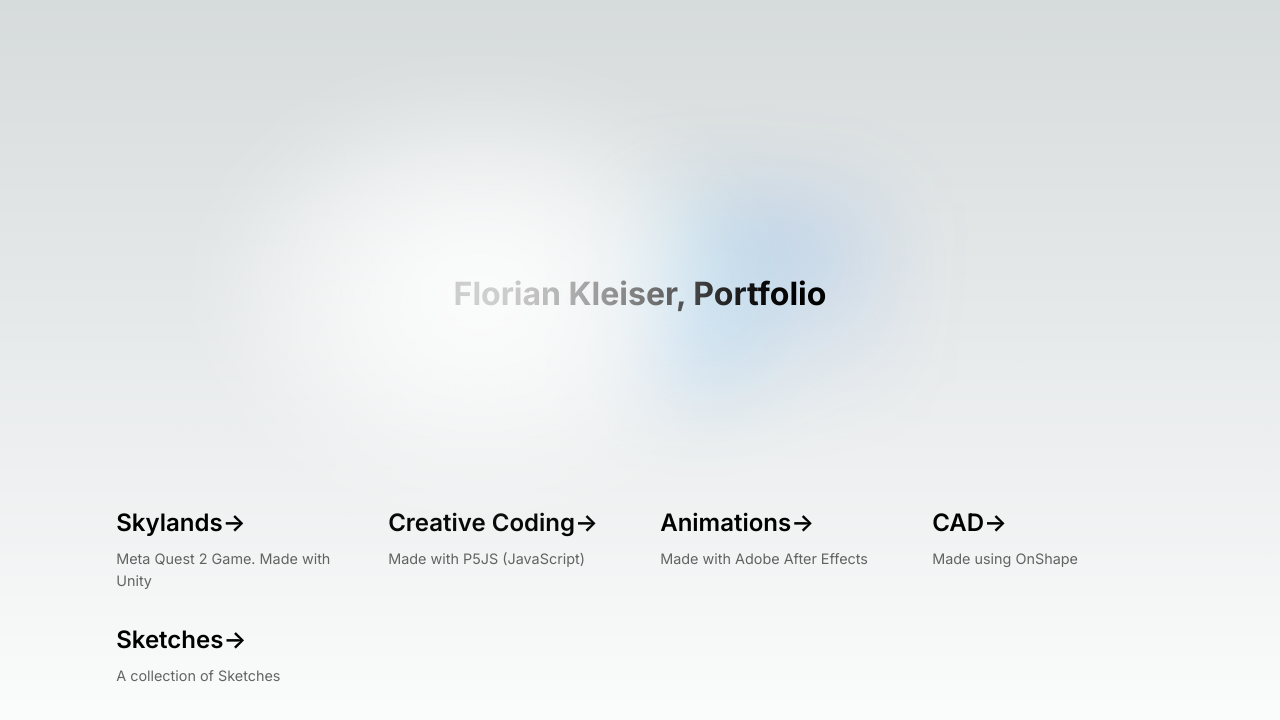
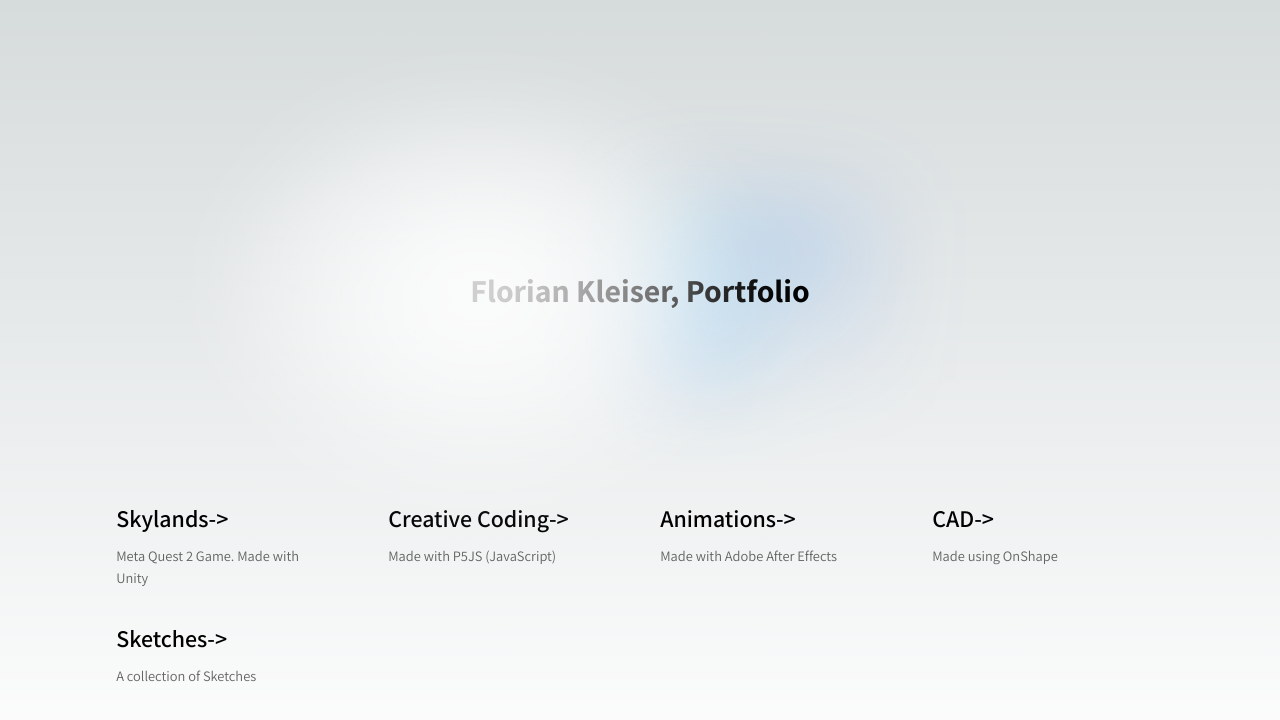
Before and after one commit to flokleiser/nextjs-flo, a Next.js app: page / in a window 1280 px wide. Shown: the top 720 px of the page. Built offline with nearby package versions, Linux system fonts and the light colour scheme.

Commit message:
working version mi

```diff
--- a/app/layout.js
+++ b/app/layout.js
@@ -1,7 +1,9 @@
 import { Inter } from 'next/font/google'
 import './globals.css'
+import { Assistant } from 'next/font/google'
 
 const inter = Inter({ subsets: ['latin'] })
+const assistant = Assistant({ subsets: ['latin'] })
 
 export const metadata = {
   title: 'Flo Portfolio',
@@ -11,7 +13,8 @@
 export default function RootLayout({ children }) {
   return (
     <html lang="en">
-      <body className={inter.className}>{children}</body>
+      {/* <body className={inter.className}>{children}</body> */}
+      <body className={assistant.className}>{children}</body>
     </html>
   )
 }
```
